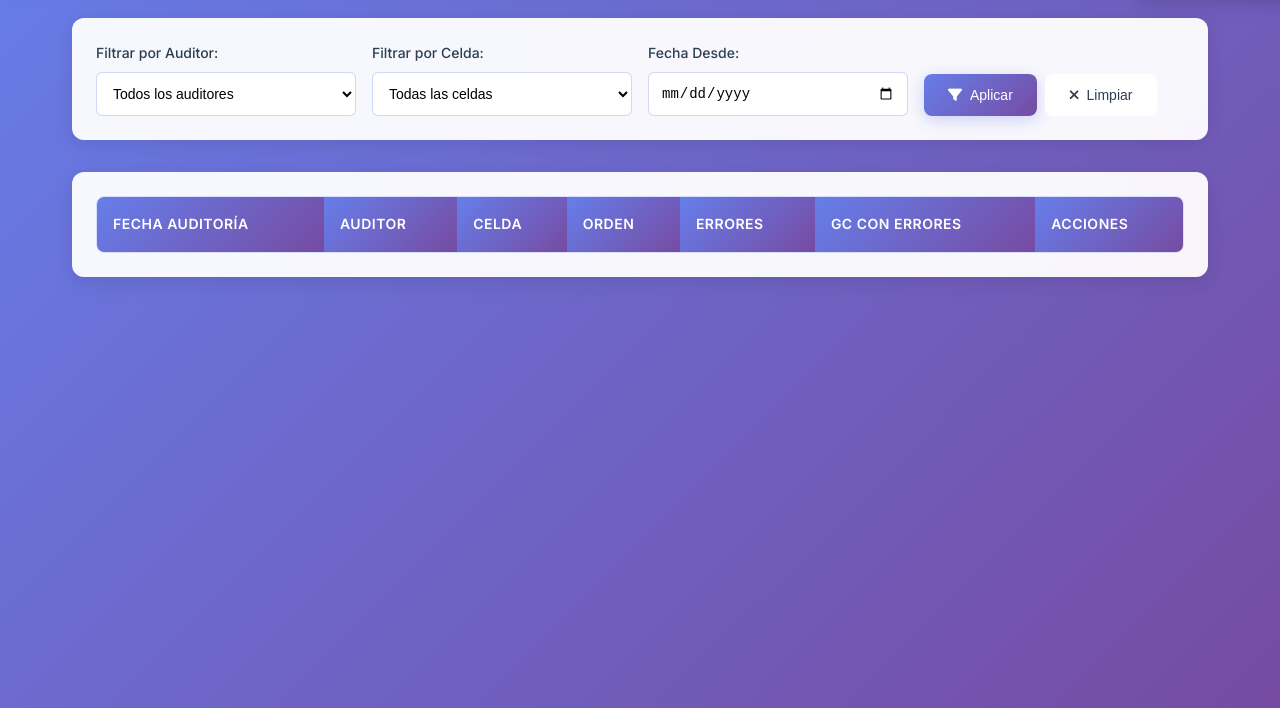
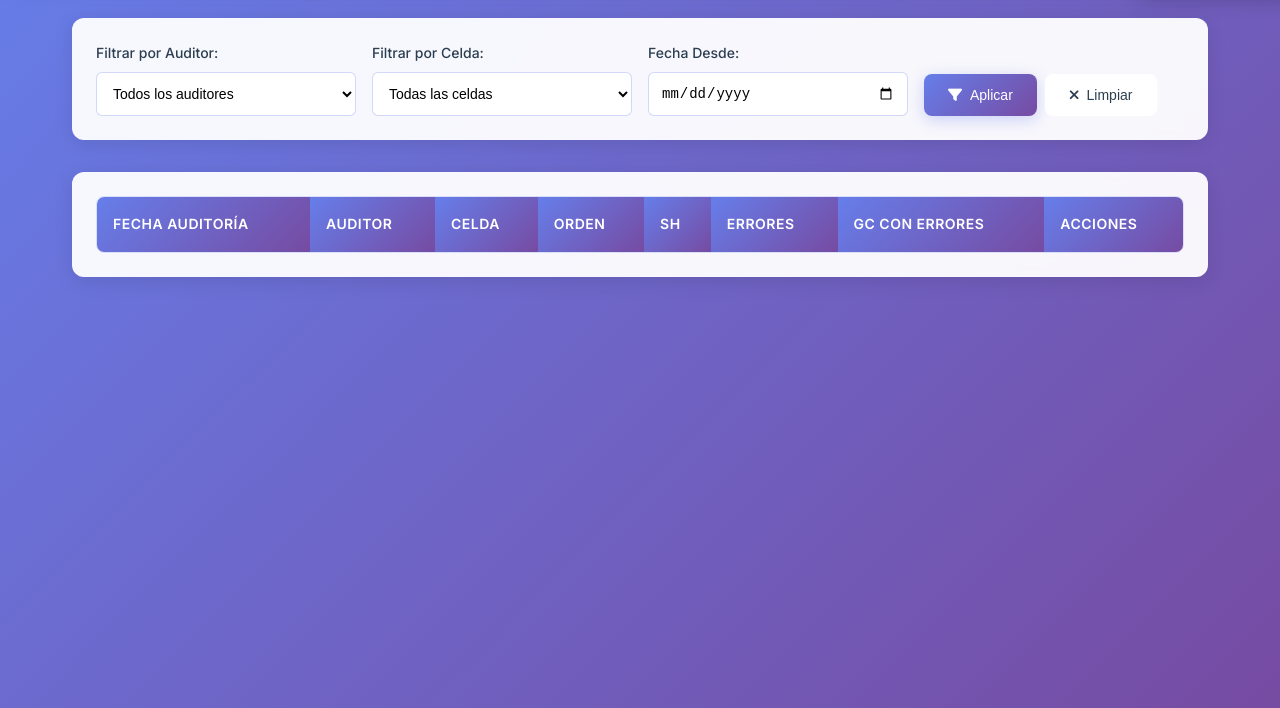
Before and after one commit to jcanett1/DocAudit-Tecnicos, a website: page index.html in a window 1280 px wide. Shown: the part 92-800 px from the top of the page. Drawn offline with Linux system fonts and the light colour scheme; no server answers.

Commit message:
Update index.html

```diff
--- a/index.html
+++ b/index.html
@@ -80,6 +80,7 @@
                                 <th>Auditor</th>
                                 <th>Celda</th>
                                 <th>Orden</th>
+                                <th>SH</th>
                                 <th>Errores</th>
                                 <th>GC con Errores</th>
                                 <th>Acciones</th>
```
